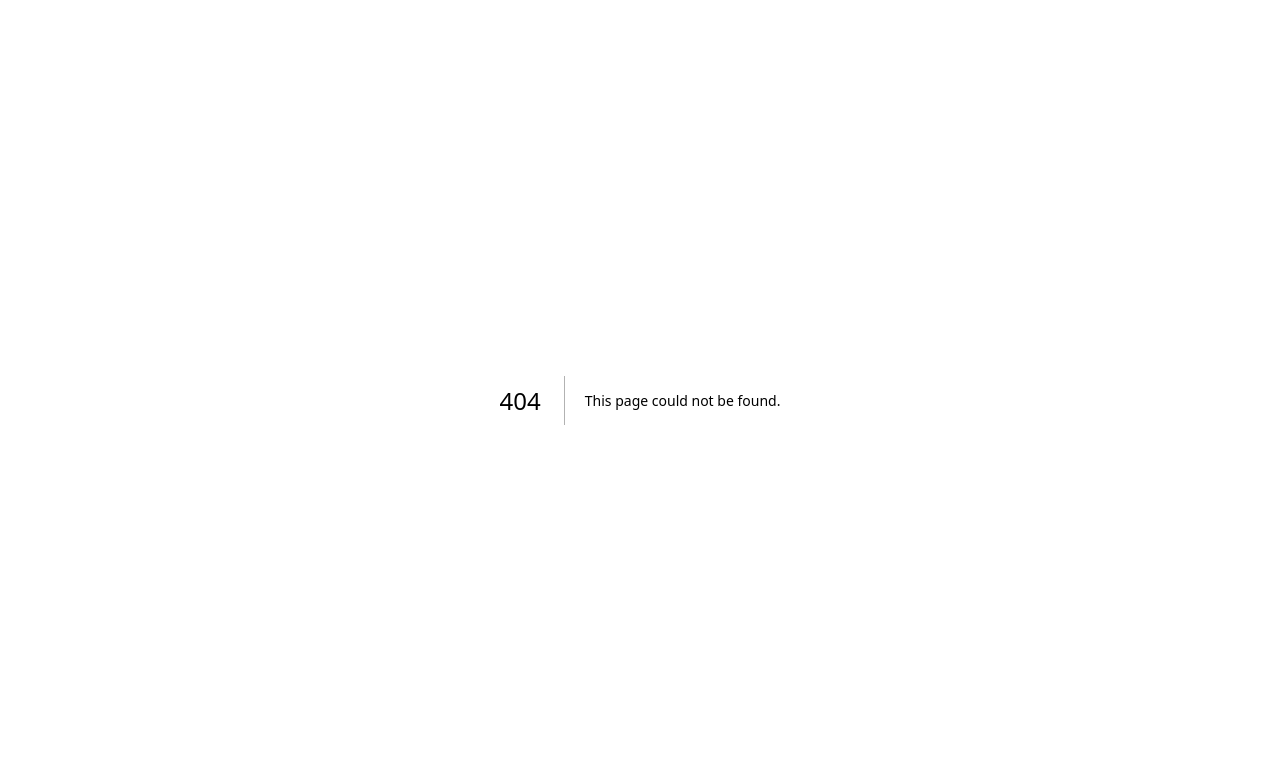
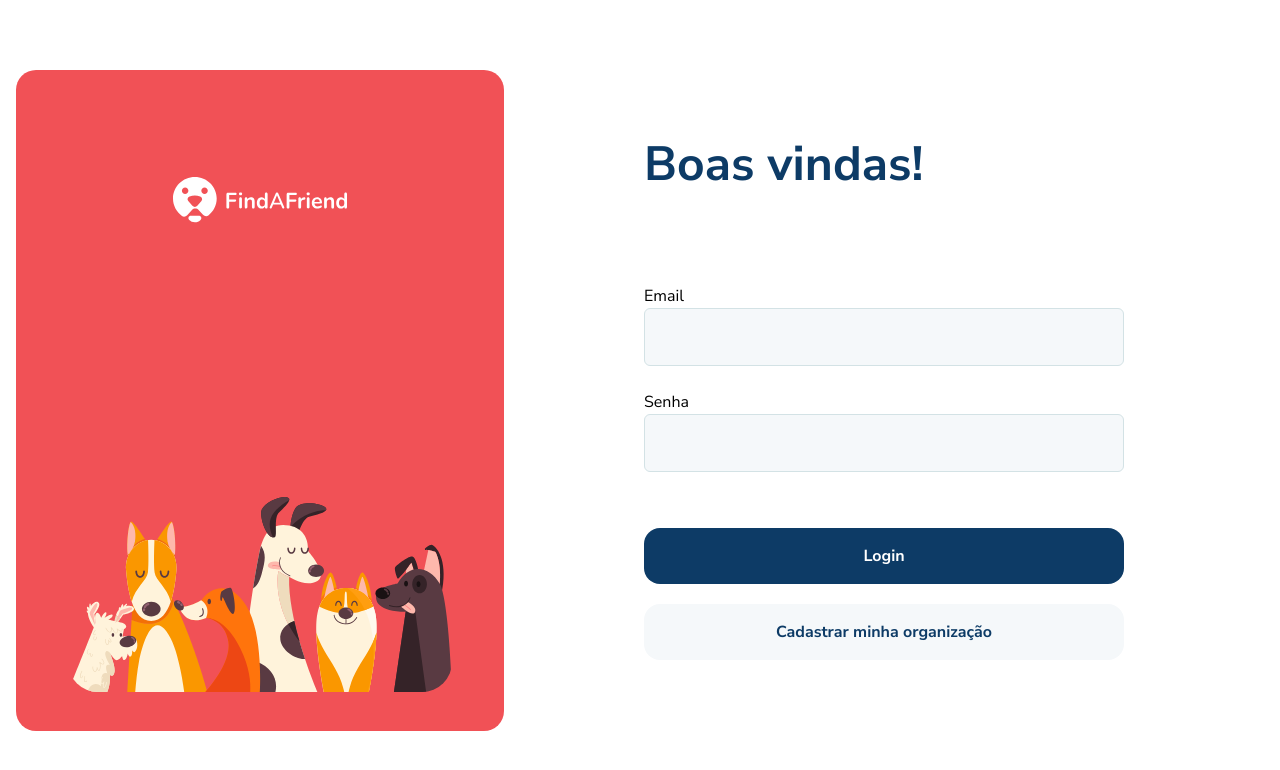
Before and after one commit to MatheusOliveir4/find-a-friend, a Next.js app: page /login in a window 1280 px wide. Before the commit this address had no page. Shown: the top 770 px of the page. Built offline with nearby package versions, Linux system fonts and the light colour scheme.

Commit message:
Login page style finished

```diff
--- /dev/null
+++ b/src/components/FormInput.tsx
@@ -0,0 +1,13 @@
+type FormInputProps = {
+  title: string,
+  type?: string
+}
+
+export function FormInput({ title, type = 'text' }: FormInputProps) {
+  return (
+    <label>
+      {title}
+      <input type={type} className='w-full p-4 bg-gray-200 border border-gray-300 rounded-md'/>
+    </label>
+  )
+}
--- a/src/pages/index.tsx
+++ b/src/pages/index.tsx
@@ -12,7 +12,7 @@ export default function Home() {
         <title>Home</title>
       </Head>
 
-      <main className="h-screen bg-red-500">
+      <main className="h-screen bg-red-500 text-white">
         <div className="container mx-auto px-4 h-full flex justify-center flex-col gap-28">
           <Image src={logo} alt="Logo com um rosto de um cachorro com o nome FindAFriend ao lado esquerdo"/>
 
--- /dev/null
+++ b/src/pages/login.tsx
@@ -0,0 +1,30 @@
+import authImg from '@/assets/auth-img.svg'
+import { FormInput } from '@/components/FormInput'
+import Image from 'next/image'
+
+export default function Login() {
+  return (
+    <main className="h-screen container mx-auto flex items-center px-4">
+      <Image src={authImg} alt="" />
+
+      <section className='flex-1 flex justify-center '>
+        <div className='w-full max-w-[480px]'>
+          <h1 className='text-blue-500 font-bold text-5xl'>Boas vindas!</h1>
+
+          <form action="" className='flex flex-col gap-6 mt-24'>
+            <FormInput title="Email"/>
+            <FormInput title="Senha" type='password'/>
+          </form>
+
+          <button className="bg-blue-500 text-white w-full rounded-2xl mt-14 p-4 font-bold hover:opacity-80 transition-all duration-200">
+            Login
+          </button>
+
+          <button className="bg-gray-200 text-blue-500 w-full rounded-2xl mt-5 p-4 font-bold hover:opacity-70 transition-all duration-200">
+            Cadastrar minha organização
+          </button>
+        </div>
+      </section>
+    </main>
+  )
+}
--- a/src/styles/globals.css
+++ b/src/styles/globals.css
@@ -4,5 +4,8 @@
 
 body {
   font-family: 'Nunito Sans', sans-serif;
-  color: white;
 }
+
+:focus {
+  border: 1px solid #0D3B66;
+}
--- a/tailwind.config.js
+++ b/tailwind.config.js
@@ -10,6 +10,9 @@ module.exports = {
       colors: {
         'red-500': '#F15156',
         'red-700': '#E44449',
+        'blue-500': '#0D3B66',
+        'gray-200': '#F5F8FA',
+        'gray-300': '#D3E2E5',
         'yellow-500': '#F4D35E',
       }
     }
```
Also changed, not shown: src/assets/auth-img.svg (added).
